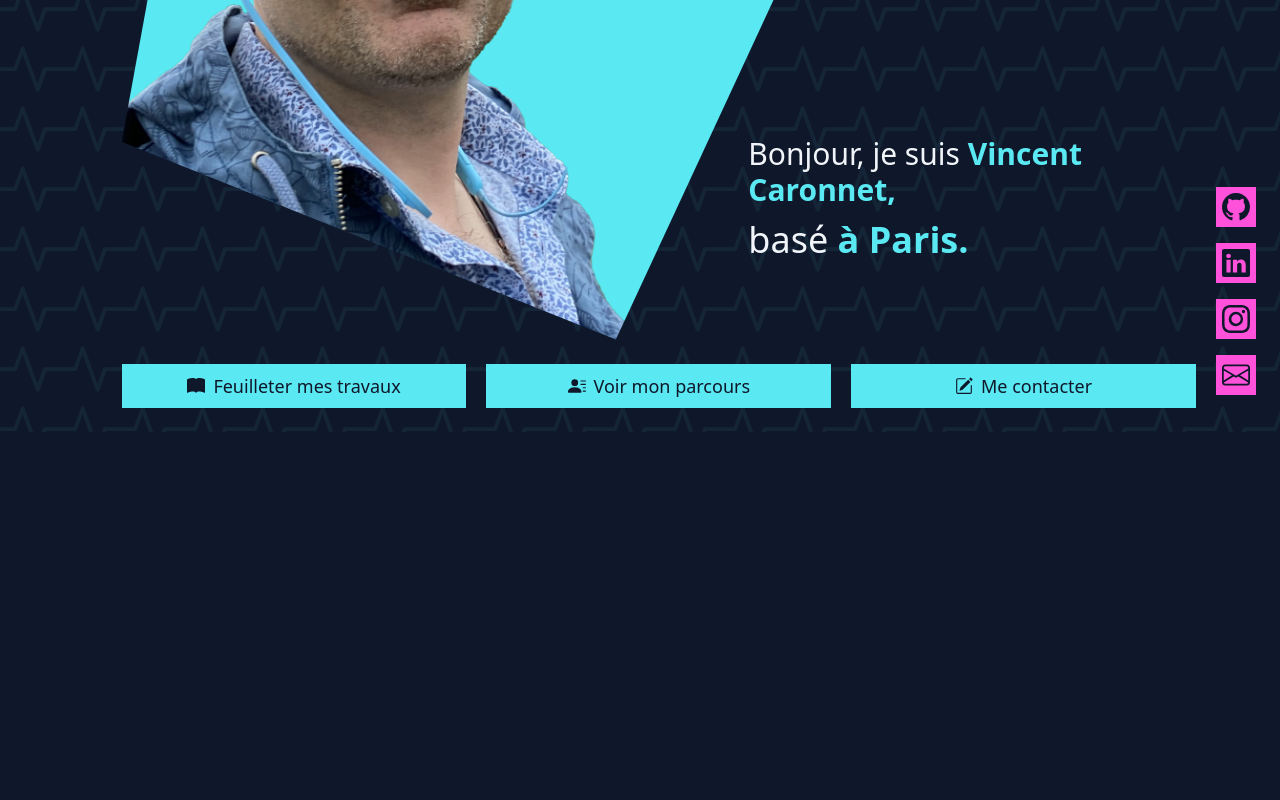
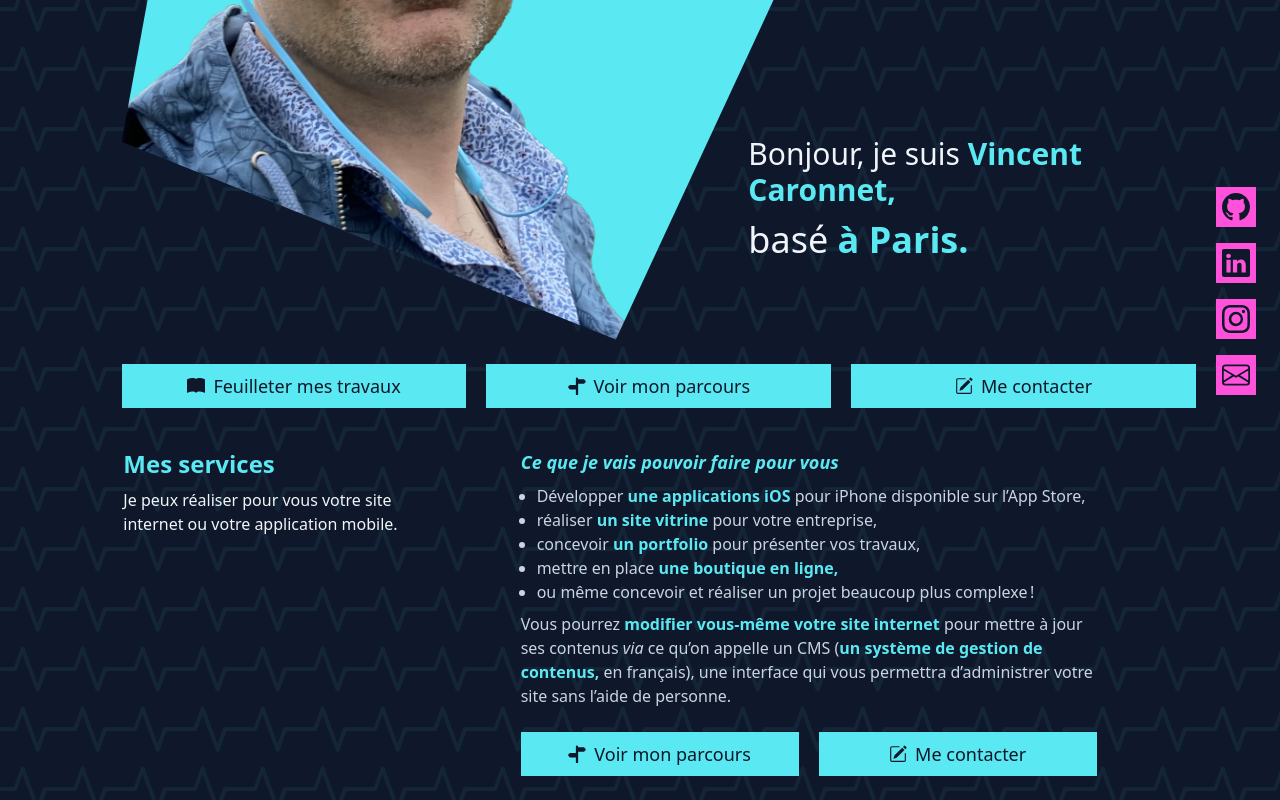
Before and after one commit to centvingt/my-portfolio, a Next.js app: page / in a window 1280 px wide. Shown: the part 381-1181 px from the top of the page. Before the commit the page ends 813 px from the top, so only its background shows below. Built offline with nearby package versions, Linux system fonts and the light colour scheme.

Commit message:
Ajout d’une section 'Services' sur la page d’acccueil

```diff
--- a/pages/index.tsx
+++ b/pages/index.tsx
@@ -1,11 +1,39 @@
 import type { NextPage } from 'next'
 import Head from 'next/head'
 import Image from 'next/image'
-import { BsBookFill, BsPersonLinesFill, BsPencilSquare } from 'react-icons/bs'
+import {
+    BsBookFill,
+    BsFillSignpostSplitFill,
+    BsPencilSquare,
+} from 'react-icons/bs'
 import HomeSentencesComponent from '../components/home-component/home-sentences-component'
 import ButtonComponent from '../components/shared/button-component'
 
 import photo120 from '../public/img/photo-120-1500w.jpg'
+
+const sentences = [
+    <>
+        <strong>développeur web</strong> fullstack.
+    </>,
+    <>
+        développeur <strong>mobile iOS.</strong>
+    </>,
+    <>
+        développeur <strong>React.</strong>
+    </>,
+    <>
+        graphiste <strong>UI.</strong>
+    </>,
+    <>
+        basé <strong>à Paris.</strong>
+    </>,
+    <>
+        artisan du <strong>web.</strong>
+    </>,
+    <>
+        jeune homme <strong>de {new Date().getFullYear() - 1975} ans.</strong>
+    </>,
+]
 
 const HomePage: NextPage = () => {
     return (
@@ -38,14 +66,14 @@ const HomePage: NextPage = () => {
                         />
                     </div>
                 </header>
-                <div className="buttons-container xl:col-span-full xl:col-start-2">
+                <div className="buttons-container -mt-4 xl:col-span-full xl:col-start-2">
                     <ButtonComponent
                         icon={<BsBookFill />}
                         destination="/works/"
                         label="Feuilleter mes travaux"
                     />
                     <ButtonComponent
-                        icon={<BsPersonLinesFill />}
+                        icon={<BsFillSignpostSplitFill />}
                         destination="/resume/"
                         label="Voir mon parcours"
                     />
@@ -56,32 +84,69 @@ const HomePage: NextPage = () => {
                     />
                 </div>
             </div>
+            <main className="pr-layout mt-6 grid-cols-12 gap-5 sm:container sm:mx-auto md:mt-10 md:grid">
+                <header className="col-span-3 grid content-start sm:mb-5 xl:col-span-3 xl:col-start-2">
+                    <h1 id="services">Mes services</h1>
+                    <p>
+                        Je peux réaliser pour vous votre site internet ou votre
+                        application mobile.
+                    </p>
+                </header>
+                <div className="col-span-9 grid text-slate-300 sm:-mt-6 lg:col-start-5 xl:col-span-6 xl:col-start-6">
+                    {/* <section className="mt-6 grid gap-x-5 md:grid-cols-2"> */}
+                    <div>
+                        <h2>Ce que je vais pouvoir faire pour&nbsp;vous</h2>
+                        <ul className="mt-2">
+                            <li>
+                                Développer <strong>une applications iOS</strong>{' '}
+                                pour iPhone disponible sur l’App Store,
+                            </li>
+                            <li>
+                                réaliser <strong>un site vitrine</strong> pour
+                                votre entreprise,
+                            </li>
+                            <li>
+                                concevoir <strong>un portfolio</strong> pour
+                                présenter vos travaux,
+                            </li>
+                            <li>
+                                mettre en place{' '}
+                                <strong>une boutique en ligne,</strong>
+                            </li>
+                            <li>
+                                ou même concevoir et réaliser un projet beaucoup
+                                plus complexe&thinsp;!
+                            </li>
+                        </ul>
+                        <p>
+                            Vous pourrez{' '}
+                            <strong>
+                                modifier vous-même votre site internet
+                            </strong>{' '}
+                            pour mettre à jour ses contenus <em>via</em> ce
+                            qu’on appelle un CMS (
+                            <strong>un système de gestion de contenus,</strong>{' '}
+                            en français), une interface qui vous permettra
+                            d’administrer votre site sans l’aide de personne.
+                        </p>
+                        <div className="buttons-container mt-2">
+                            <ButtonComponent
+                                icon={<BsFillSignpostSplitFill />}
+                                destination="/resume/"
+                                label="Voir mon parcours"
+                            />
+                            <ButtonComponent
+                                icon={<BsPencilSquare />}
+                                destination="/contact/"
+                                label="Me contacter"
+                            />
+                        </div>
+                    </div>
+                    {/* </section> */}
+                </div>
+            </main>
         </>
     )
 }
 
 export default HomePage
-
-const sentences = [
-    <>
-        <strong>développeur web</strong> fullstack.
-    </>,
-    <>
-        développeur <strong>mobile iOS.</strong>
-    </>,
-    <>
-        développeur <strong>React.</strong>
-    </>,
-    <>
-        graphiste <strong>UI.</strong>
-    </>,
-    <>
-        basé <strong>à Paris.</strong>
-    </>,
-    <>
-        artisan du <strong>web.</strong>
-    </>,
-    <>
-        jeune homme <strong>de {new Date().getFullYear() - 1975} ans.</strong>
-    </>,
-]
--- a/pages/resume/index.tsx
+++ b/pages/resume/index.tsx
@@ -3,7 +3,7 @@ import Image from 'next/image'
 import Head from 'next/head'
 
 import ButtonComponent from '../../components/shared/button-component'
-import { BsPencilSquare } from 'react-icons/bs'
+import { BsPencilSquare, BsFillPersonLinesFill } from 'react-icons/bs'
 
 import vincent2019 from '../../public/img/vincent-2019.jpg'
 
@@ -25,7 +25,11 @@ const ResumePage: FC = () => {
                     <p>
                         Je développe des application mobiles et des sites web
                         pour iOS depuis une dizaine d’années après une longue
-                        carrière de graphiste print.
+                        carrière de graphiste.
+                    </p>
+                    <p>
+                        J’ai commencé à enseigner ces domaines au milieu des
+                        années 2010 dans des écoles parisiennes.
                     </p>
                 </header>
                 <main className="col-span-7 grid text-slate-300 sm:-mt-6 lg:col-start-7 xl:col-span-5 xl:col-start-7">
@@ -57,7 +61,7 @@ const ResumePage: FC = () => {
                         />
                     </div>
                     <section className="-mt-2">
-                        <h2>Mes services</h2>
+                        <h2>Vous accompagner dans votre projet</h2>
                         <p>
                             Mon activité principale est d’enseigner ces langages
                             de programmation à des étudiants après le bac et je
@@ -67,11 +71,25 @@ const ResumePage: FC = () => {
                             Faites-moi part de votre projet, je saurai vous
                             conseiller au mieux et vous aiderai à le développer.
                         </p>
-                        <ButtonComponent
-                            icon={<BsPencilSquare />}
-                            destination="/contact/"
-                            label="Me contacter"
-                        />
+                        <p>
+                            Et si l’envergure de votre projet nécessite de
+                            monter une équipe, vous pouvez être rassuré&thinsp;:
+                            je suis en capacité de la monter rapidement avec des
+                            confrères compétents avec lesquels j’ai l’habitude
+                            de collaborer.
+                        </p>
+                        <div className="buttons-container">
+                            <ButtonComponent
+                                icon={<BsFillPersonLinesFill />}
+                                destination="/#services"
+                                label="Voir mes services"
+                            />
+                            <ButtonComponent
+                                icon={<BsPencilSquare />}
+                                destination="/contact/"
+                                label="Me contacter"
+                            />
+                        </div>
                     </section>
                 </main>
             </div>
--- a/styles/globals.css
+++ b/styles/globals.css
@@ -45,7 +45,7 @@
         @apply pr-[60px];
     }
     .buttons-container {
-        @apply -mt-4 grid grid-cols-[repeat(auto-fill,_minmax(256px,_1fr))] gap-5 gap-y-0;
+        @apply grid grid-cols-[repeat(auto-fill,_minmax(256px,_1fr))] gap-5 gap-y-0;
     }
     .input {
         @apply mb-3 block w-full border border-accent/20 bg-slate-900 p-3 text-accent focus:border-accent focus:outline-none focus:invalid:border-tonic;
```
